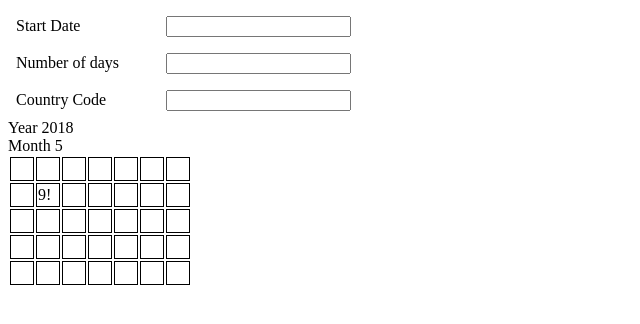
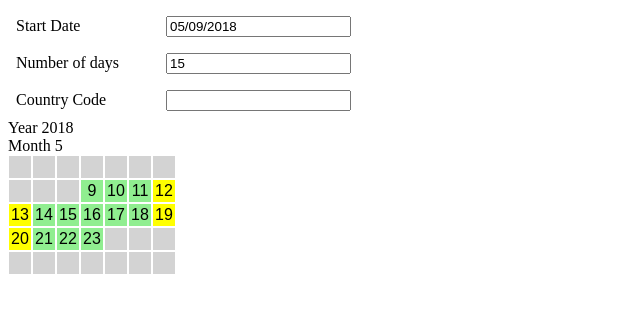
Before and after one commit to ShadowManu/number8-calendar, an Angular app: page / in a window 1280 px wide. Shown: the top 324 px of the page, without its empty margins (0-640 px from the left). Built offline with nearby package versions, Linux system fonts and the light colour scheme.

Commit message:
implement core calendar construction, update, and styling

```diff
--- a/src/app/app.component.html
+++ b/src/app/app.component.html
@@ -2,12 +2,12 @@
 <form>
   <div class="form-group">
     <label>Start Date</label>
-    <input type="text" name="start" [(ngModel)]="start"/>
+    <input type="text" name="start" [ngModel]="start" (ngModelChange)="changeStart($event)" />
   </div>
 
   <div class="form-group">
     <label>Number of days</label>
-    <input type="number" name="days" [(ngModel)]="days" />
+    <input type="number" name="days" [(ngModel)]="days" (ngModelChange)="changeDays($event)"/>
   </div>
 
   <div class="form-group">
@@ -23,9 +23,9 @@
   <div *ngFor="let month of keys(calendar[year])">
     Month  {{ month }}
 
-    <table *ngIf="tabulate(year, month, calendar[year][month]) as tabular">
+    <table *ngIf="tabulate(+year, +month, calendar[year][month]) as tabular">
       <tr *ngFor="let row of tabular">
-        <td *ngFor="let day of row">
+        <td [ngClass]="day.css" *ngFor="let day of row">
           {{ day.text }}
         </td>
       </tr>
--- a/src/app/app.component.scss
+++ b/src/app/app.component.scss
@@ -8,9 +8,19 @@ label {
 }
 
 table {
+  border-spacing: 0;
+
   td {
     width: 20px;
     height: 20px;
-    border: solid 1px black;
+    border: solid 1px white;
+
+    text-align: center;
+    font-family: Arial, 'sans-serif';
+    font-size: 14;
+
+    &.normal { background-color: lightgreen; }
+    &.weekend { background-color: yellow; }
+    &.empty { background-color: lightgrey; }
   }
 }
--- a/src/app/app.component.ts
+++ b/src/app/app.component.ts
@@ -1,5 +1,6 @@
-import { Component, OnChanges, SimpleChanges } from '@angular/core';
-import { range } from 'lodash';
+import { Component } from '@angular/core';
+import { range, set } from 'lodash';
+import { DateTime } from 'luxon';
 
 interface CalendarData { [year: number]: YearData; }
 interface YearData { [month: number]: MonthData; }
@@ -7,44 +8,70 @@ interface MonthData { [day: number]: DayData; }
 
 interface DayData {
   text: string;
-  color: string;
+  css: string;
 }
 
 const DEFAULT_DAY_DATA = {
   text: '',
-  color: 'grey'
+  css: 'empty'
 };
+
+function buildCalendar(start, days): CalendarData {
+  const startTime = DateTime.fromFormat(start, 'L/d/y');
+
+  if (!startTime.isValid) { return {}; }
+
+  const calendar = {};
+
+  for (let i = 0; i < days; i++) {
+    const dayTime = startTime.plus({ days: i });
+    const { year, month, day } = dayTime.toObject();
+
+    const isWeekend = [6, 7].includes(dayTime.weekday);
+    const css = isWeekend ? 'weekend' : 'normal';
+
+    const dayObj = { text: day, css };
+    set(calendar, [year, month, day], dayObj);
+  }
+
+  return calendar;
+}
 
 @Component({
   selector: 'n8c-root',
   templateUrl: './app.component.html',
   styleUrls: ['./app.component.scss']
 })
-export class AppComponent implements OnChanges {
-  start: string; // Date string
-  days: number;
+export class AppComponent {
+  start = '05/09/2018'; // Date string
+  days = 15;
   code: string;
 
-  calendar: CalendarData = {
-    2018: {
-      5: {
-        9: {
-          text: '9!',
-          color: 'blue'
-        }
-      }
-    }
-  };
+  calendar: CalendarData;
 
-  ngOnChanges(changes: SimpleChanges) {
-    // updateCalendarStructure
+  constructor() {
+    this.updateCalendar();
   }
+
+  changeStart(start: string) {
+    this.start = start;
+    this.updateCalendar();
+  }
+
+  changeDays(days: number) {
+    this.days = days;
+    this.updateCalendar();
+  }
+
+  updateCalendar() { this.calendar = buildCalendar(this.start, this.days); }
 
   keys<T extends Object>(obj: T) { return Object.keys(obj); }
 
   tabulate(year: number, month: number, data: MonthData) {
+    const startTime = DateTime.fromObject({ year, month });
+    const offset = startTime.weekday % 7;
+    // TODO Define rows
     const rows = 5;
-    const offset = 0;
 
     return range(rows).map(row => {
       return range(7).map(column => {
```
